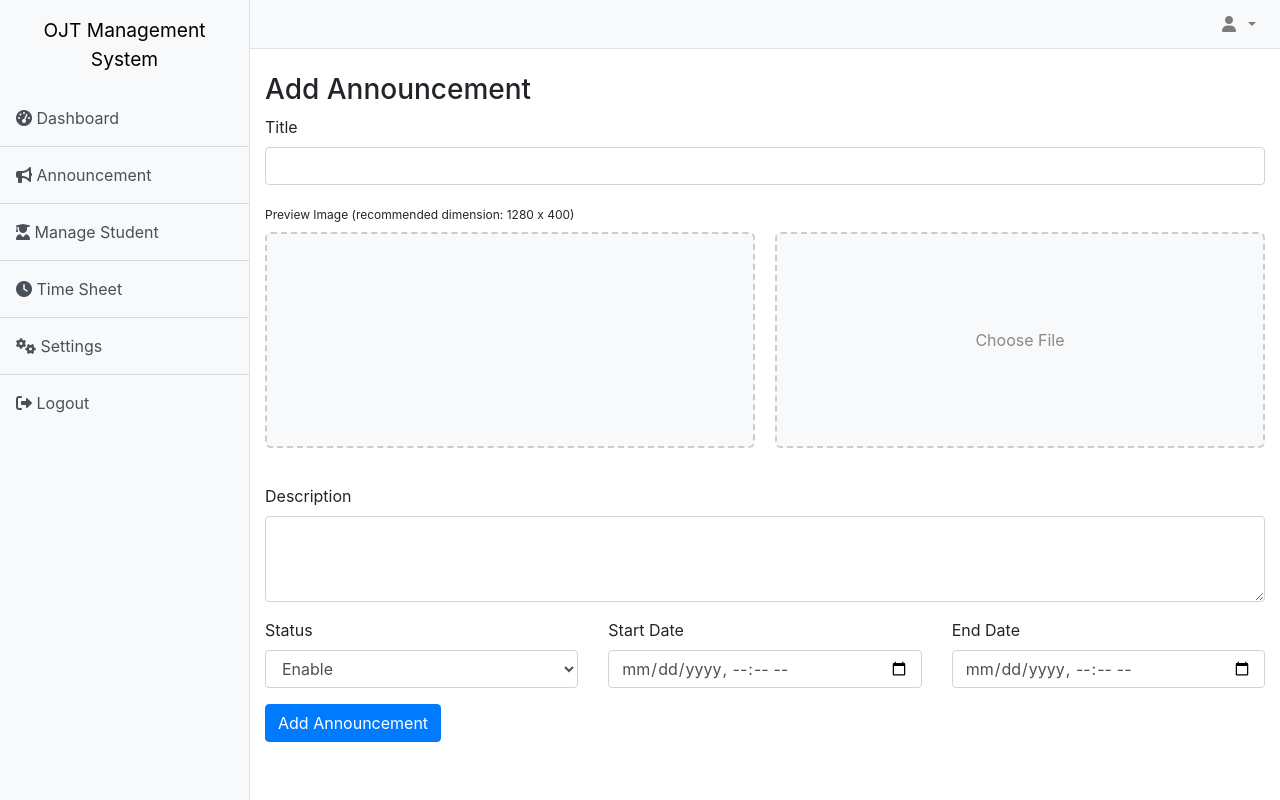
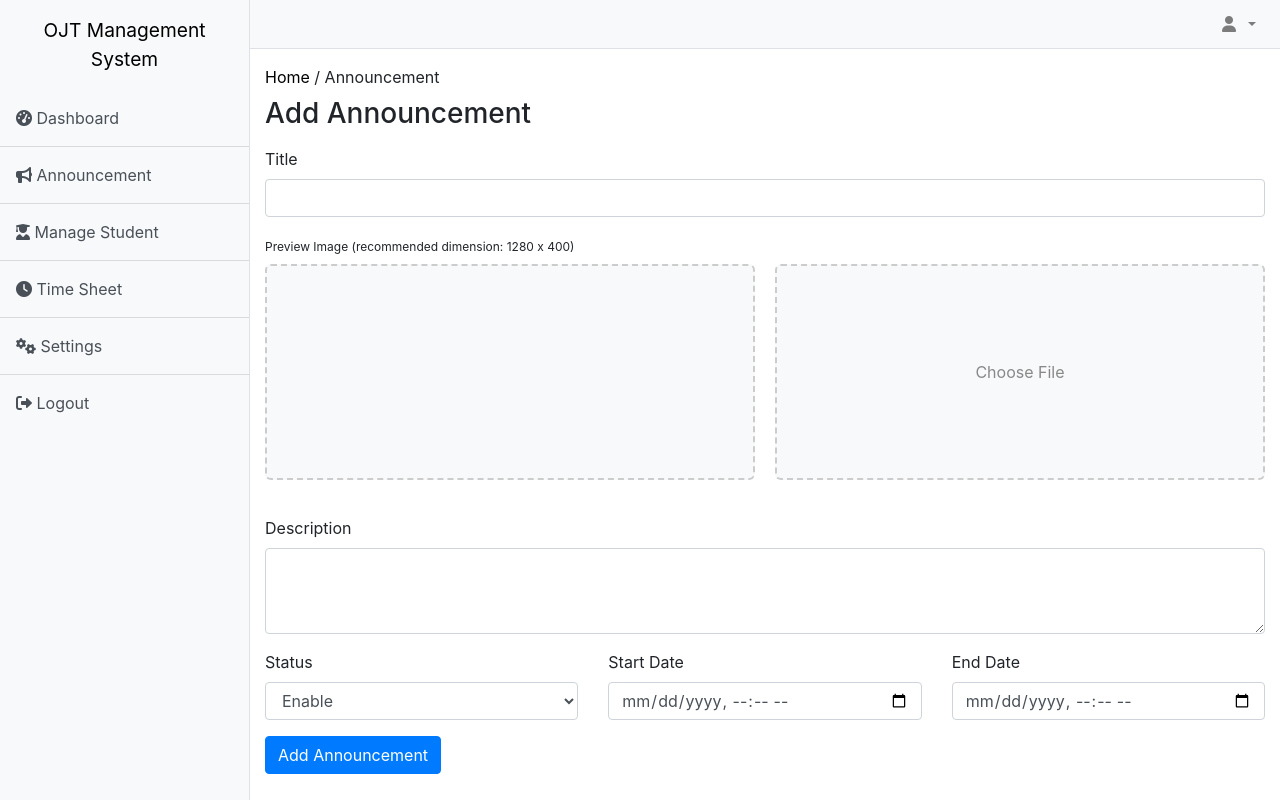
Before and after one commit to chrstncleofas/OJT, a Django app: template app/templates/app/announcement.html in a window 1280 px wide. Run offline with Django 5.2, Linux system fonts and the light colour scheme; the template is opened without the code that fills it: values that come from a table or form of the project are taken from there, others are empty; some libraries are stand-ins or nearby versions.

Commit message:
NO_TICKET - fix issue

```diff
--- a/app/templates/app/announcement.html
+++ b/app/templates/app/announcement.html
@@ -134,7 +134,12 @@
             </nav>
             <!-- Card -->
             <div class="container-fluid">
-                <h3 class="mt-4"> Add Announcement</h3>
+                <div class="row">
+                    <div class="col-lg-12">
+                        <p class="mt-3 mb-1"><a href="{% url 'listOfAnnouncement' %}" style="cursor: pointer; text-decoration: none; color: black;">Home</a> / Announcement</p>
+                        <h3 class="mt-2 mb-3">Add Announcement</h3>
+                    </div>
+                </div>
                 <form method="post" enctype="multipart/form-data">
                     {% csrf_token %}
                     <div class="form-group">
```
